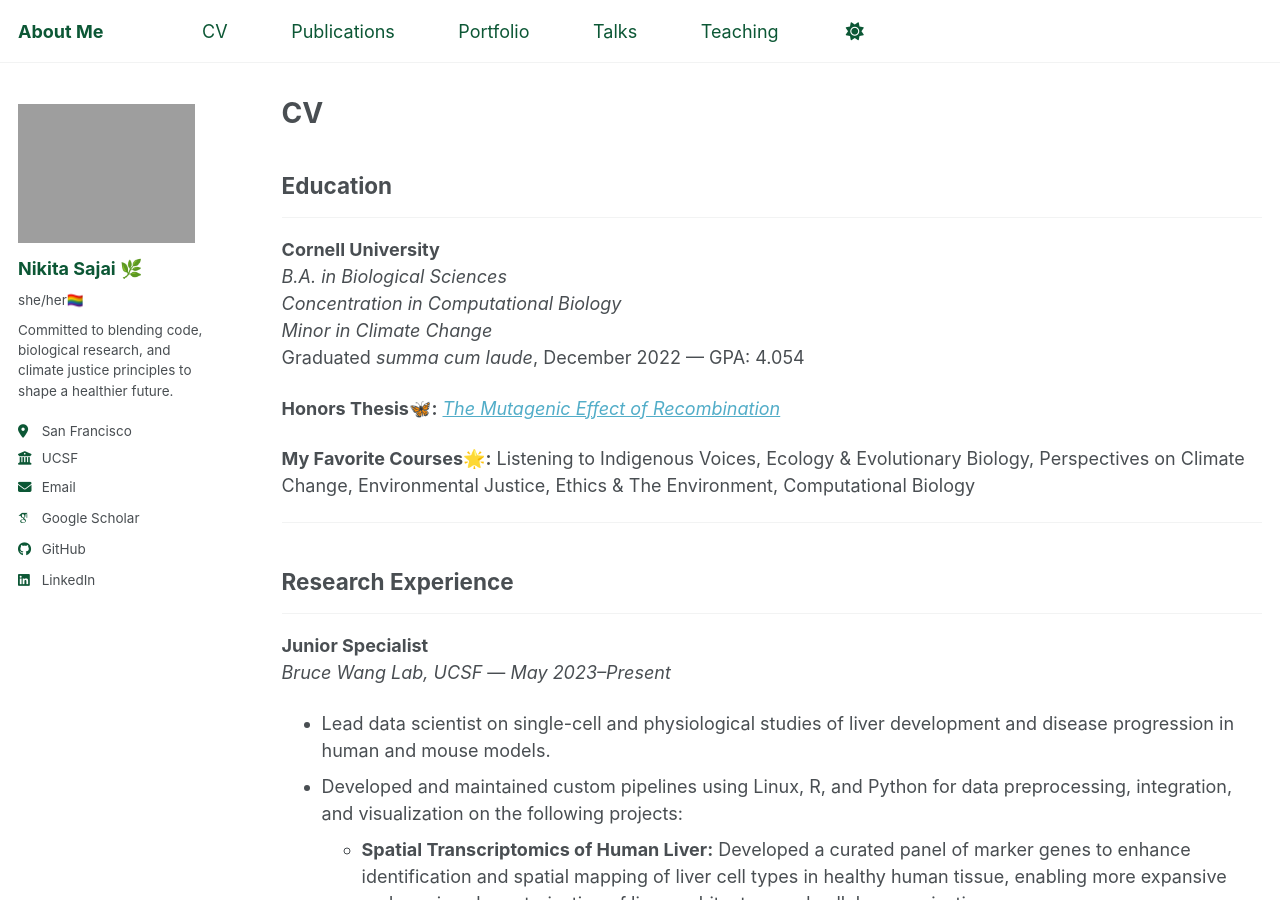
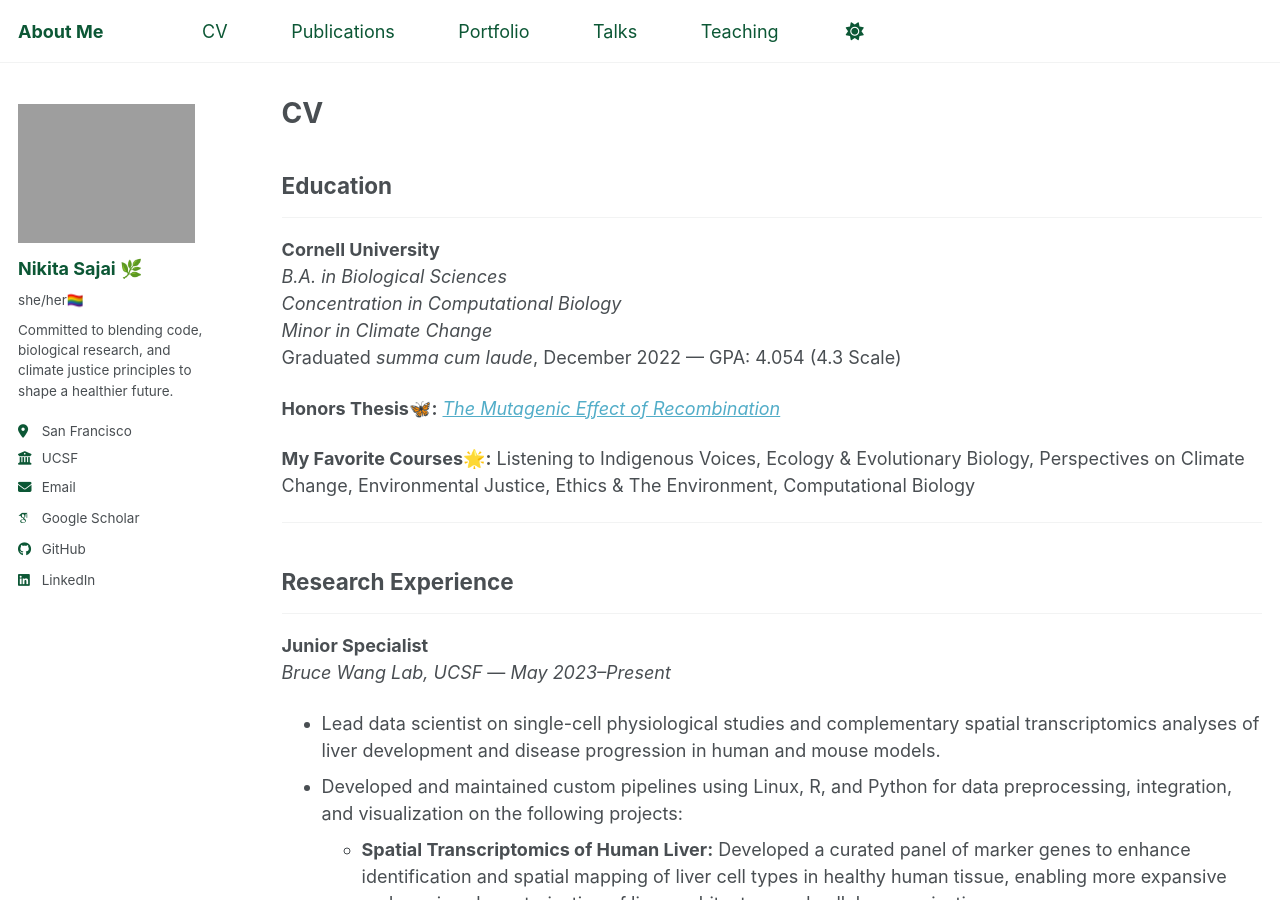
Before and after one commit to 16nikita/16nikita.github.io, a Jekyll site: the page built from _pages/cv.md, in a window 1280 px wide and 900 px high. Built offline with Jekyll 4.4.1, drawn with Linux system fonts in a browser that asks for light colours; some web fonts are replaced.

Commit message:
cv updates

```diff
--- a/_pages/cv.md
+++ b/_pages/cv.md
@@ -16,7 +16,7 @@ redirect_from:
 *B.A. in Biological Sciences*
 *Concentration in Computational Biology*
 *Minor in Climate Change*
-Graduated *summa cum laude*, December 2022 — GPA: 4.054
+Graduated *summa cum laude*, December 2022 — GPA: 4.054 (4.3 Scale)
 
 **Honors Thesis🦋:** [*The Mutagenic Effect of Recombination*](https://16nikita.github.io/publication/2010-10-01-paper-title-number-2)
 
@@ -29,7 +29,7 @@ Graduated *summa cum laude*, December 2022 — GPA: 4.054
 
 **Junior Specialist**
 *Bruce Wang Lab, UCSF* — *May 2023–Present*
-- Lead data scientist on single-cell and physiological studies of liver development and disease progression in human and mouse models.
+- Lead data scientist on single-cell physiological studies and complementary spatial transcriptomics analyses of liver development and disease progression in human and mouse models.
 - Developed and maintained custom pipelines using Linux, R, and Python for data preprocessing, integration, and visualization on the following projects:
   - **Spatial Transcriptomics of Human Liver:** Developed a curated panel of marker genes to enhance identification and spatial mapping of liver cell types in healthy human tissue, enabling more expansive and precise characterization of liver architecture and cellular organization.
   - **PCT Liver Single-Cell Analysis:**  Investigated liver pathology in porphyria mouse models by characterizing transcriptional changes in hepatocytes and other liver cell types, uncovering disease-specific gene expression programs. Identified cell-to-cell signaling pathways and reconstructed hepatocyte differentiation trajectories through psuedotime analysis to understand disease progression.
```
